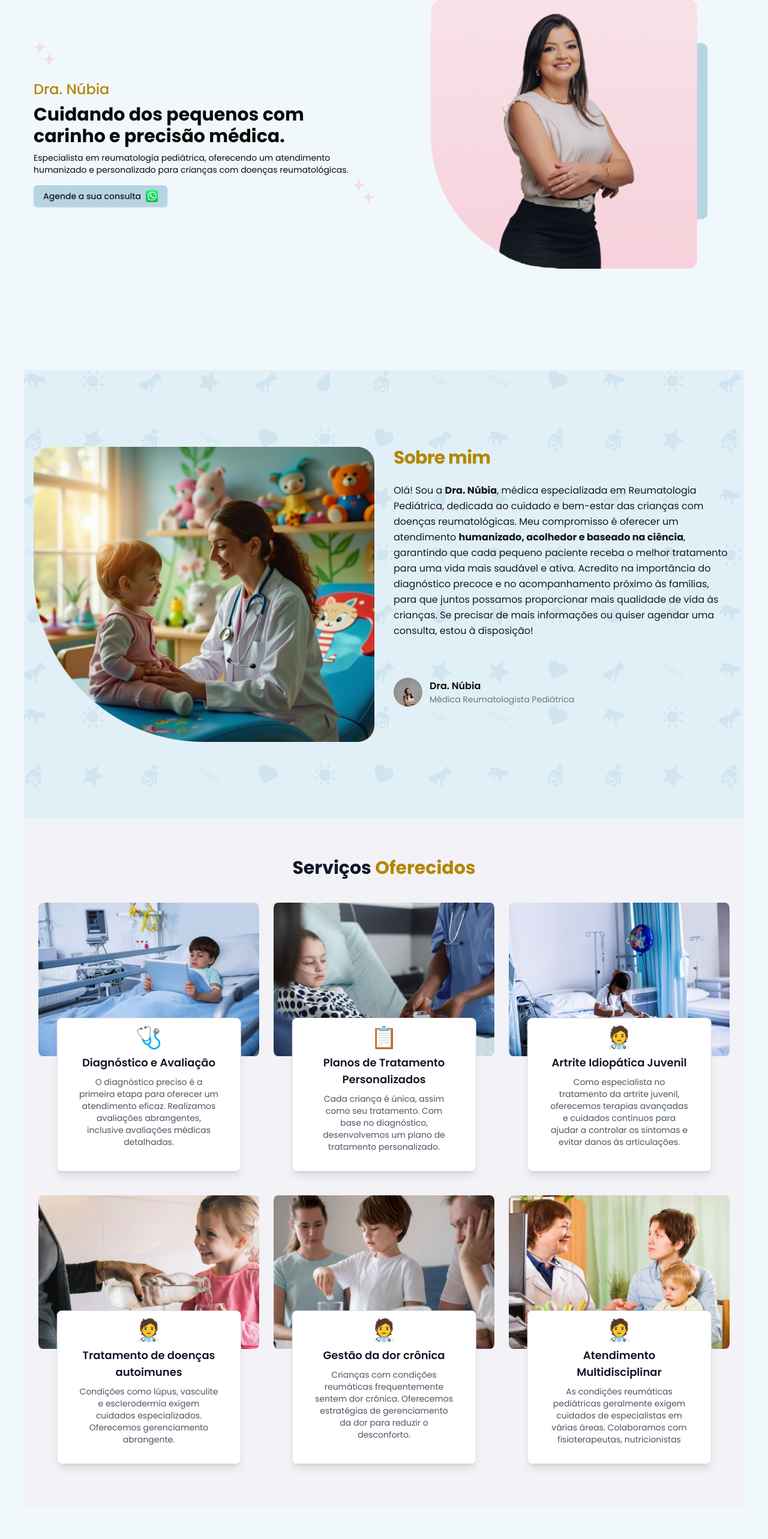
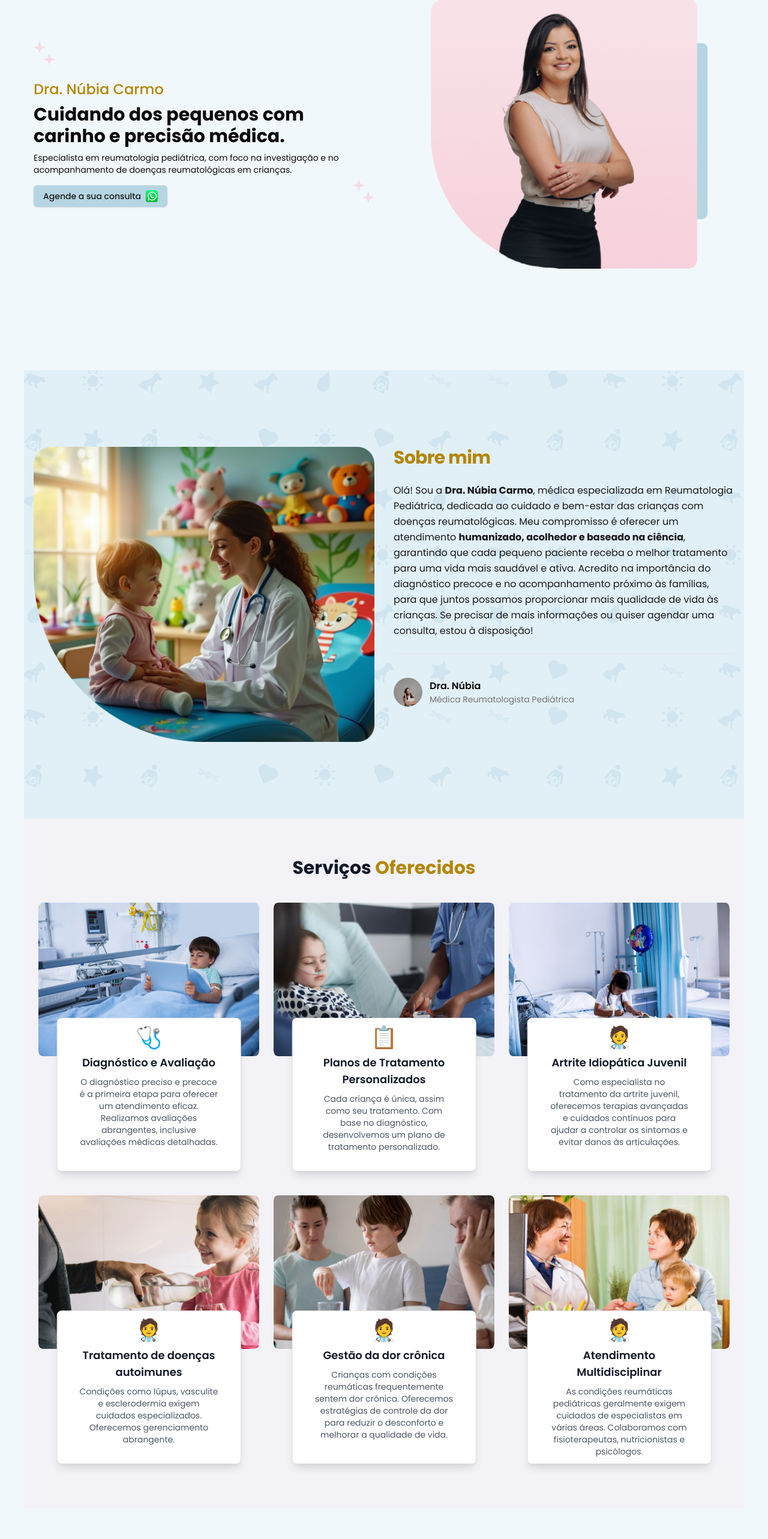
Before and after one commit to willyancr/dra-nubia, a Next.js app: page / in a window 1280 px wide. Shown: the part 200-2766 px from the top of the page at 60% size. Built offline with nearby package versions, Linux system fonts and the light colour scheme.

Commit message:
chore: Update contact details and professional description across sections

```diff
--- a/src/app/(dra-nubia)/(sections)/about.tsx
+++ b/src/app/(dra-nubia)/(sections)/about.tsx
@@ -53,7 +53,7 @@ export default function About() {
               transition={{ duration: 0.5, delay: 0.4 }}
               className="leading-relaxed text-muted-foreground text-zinc-900"
             >
-              Olá! Sou a <strong>Dra. Núbia</strong>, médica especializada em
+              Olá! Sou a <strong>Dra. Núbia Carmo</strong>, médica especializada em
               Reumatologia Pediátrica, dedicada ao cuidado e bem-estar das
               crianças com doenças reumatológicas. Meu compromisso é oferecer um
               atendimento{" "}
--- a/src/app/(dra-nubia)/(sections)/contact.tsx
+++ b/src/app/(dra-nubia)/(sections)/contact.tsx
@@ -44,7 +44,7 @@ export default function ContactForm() {
       animate={isInView ? "visible" : "hidden"}
       variants={containerVariants}
       id="contact"
-      className="bg-image-bg-contact mx-auto my-16 flex max-w-6xl flex-col items-center justify-between overflow-auto px-6 py-16 lg:flex-row"
+      className="mx-auto my-16 flex max-w-6xl flex-col items-center justify-between overflow-auto bg-image-bg-contact px-6 py-16 lg:flex-row"
     >
       {/* Left Side - Contact Info */}
       <motion.div
@@ -70,7 +70,7 @@ export default function ContactForm() {
           alguém da nossa equipe.
         </motion.p>
         <motion.div variants={itemVariants}>
-          <a href="https://wa.me/5563984857092" target="_blank">
+          <a href="https://wa.me/5563992819154" target="_blank">
             <Button className="mt-4 w-fit bg-[#b5d5e2] text-zinc-900 transition-all hover:brightness-95">
               {" "}
               Agende a sua consulta{" "}
--- a/src/app/(dra-nubia)/(sections)/footer.tsx
+++ b/src/app/(dra-nubia)/(sections)/footer.tsx
@@ -20,7 +20,7 @@ export default function Footer() {
             <div className="w-full space-y-2">
               <div className="w-full">
                 <h3 className="font-semibold">Horario de atendimento:</h3>
-                <p className="text-sm">8am-6pm (63) 98485-7092</p>
+                <p className="text-sm">8am-6pm (63) 99281-9154</p>
               </div>
               <div className="w-full">
                 <h3 className="font-semibold">Endereço:</h3>
@@ -32,7 +32,6 @@ export default function Footer() {
               </div>
             </div>
           </div>
-
 
           {/* Quick Links */}
           <div className="w-full">
@@ -91,11 +90,12 @@ export default function Footer() {
                 </RedirectMidiaSocial>
               </li>
               <li>
-                <RedirectMidiaSocial href="https://wa.me/5563984857092">
+                <RedirectMidiaSocial href="https://wa.me/5563992819154">
                   Whatsapp
                 </RedirectMidiaSocial>
               </li>
               <li>
+
                 <RedirectMidiaSocial href="https://www.youtube.com">
                   YouTube
                 </RedirectMidiaSocial>
--- a/src/app/(dra-nubia)/(sections)/home.tsx
+++ b/src/app/(dra-nubia)/(sections)/home.tsx
@@ -47,7 +47,7 @@ export default function Home() {
               className="text-2xl font-medium text-tertiary"
               variants={itemVariants}
             >
-              Dra. Núbia
+              Dra. Núbia Carmo
             </motion.h1>
 
             <motion.p className="text-3xl font-bold" variants={itemVariants}>
@@ -55,9 +55,8 @@ export default function Home() {
             </motion.p>
 
             <motion.div className="text-sm" variants={itemVariants}>
-              Especialista em reumatologia pediátrica, oferecendo um atendimento
-              humanizado e personalizado para crianças com doenças
-              reumatológicas.
+              Especialista em reumatologia pediátrica, com foco na investigação
+              e no acompanhamento de doenças reumatológicas em crianças.
               <motion.div
                 className="flex items-center justify-between"
                 variants={itemVariants}
@@ -66,7 +65,7 @@ export default function Home() {
                   whileHover={{ scale: 1.05 }}
                   whileTap={{ scale: 0.95 }}
                 >
-                  <a href="https://wa.me/5563984857092" target="_blank">
+                  <a href="https://wa.me/5563992819154" target="_blank">
                     <Button className="mt-4 w-fit bg-[#b5d5e2] text-zinc-900 transition-all hover:brightness-95">
                       {" "}
                       Agende a sua consulta{" "}
--- a/src/app/(dra-nubia)/(sections)/location.tsx
+++ b/src/app/(dra-nubia)/(sections)/location.tsx
@@ -31,7 +31,7 @@ export default function Location() {
           <p className="text-gray-600">
             Edifício Comercial Urban Futuro
             <br />
-            Q. 201 Sul Avenida Joaquim Teotônio Segurado - Sala 2301
+            Q. 201 Sul Avenida Joaquim Teotônio Segurado - Sala 301
             <br />
             CEP: 77015-202
             <br />
--- a/src/app/(dra-nubia)/(sections)/services.tsx
+++ b/src/app/(dra-nubia)/(sections)/services.tsx
@@ -8,7 +8,7 @@ const services = [
   {
     title: "Diagnóstico e Avaliação",
     description:
-      "O diagnóstico preciso é a primeira etapa para oferecer um atendimento eficaz. Realizamos avaliações abrangentes, inclusive avaliações médicas detalhadas.",
+      "O diagnóstico preciso e precoce é a primeira etapa para oferecer um atendimento eficaz. Realizamos avaliações abrangentes, inclusive avaliações médicas detalhadas.",
     icon: "🩺",
     image: "/image_service_1.png",
   },
@@ -36,14 +36,14 @@ const services = [
   {
     title: "Gestão da dor crônica",
     description:
-      "Crianças com condições reumáticas frequentemente sentem dor crônica. Oferecemos estratégias de gerenciamento da dor para reduzir o desconforto.",
+      "Crianças com condições reumáticas frequentemente sentem dor crônica. Oferecemos estratégias de controle da dor para reduzir o desconforto e melhorar a qualidade de vida.",
     icon: "🧑‍⚕️",
     image: "/image_service_5.png",
   },
   {
     title: "Atendimento Multidisciplinar",
     description:
-      "As condições reumáticas pediátricas geralmente exigem cuidados de especialistas em várias áreas. Colaboramos com fisioterapeutas, nutricionistas",
+      "As condições reumáticas pediátricas geralmente exigem cuidados de especialistas em várias áreas. Colaboramos com fisioterapeutas, nutricionistas e psicólogos.",
     icon: "🧑‍⚕️",
     image: "/image_service_6.png",
   },
```
